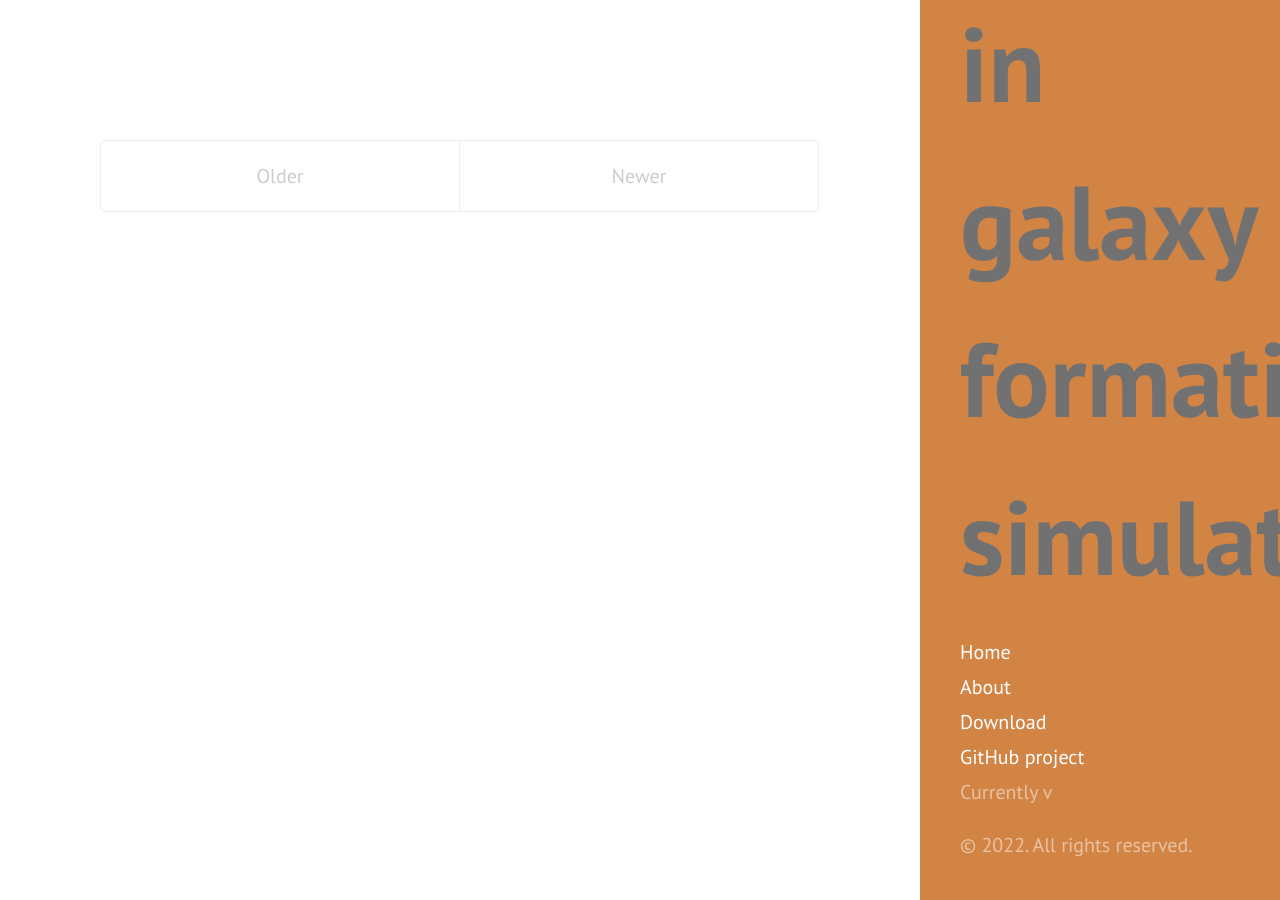
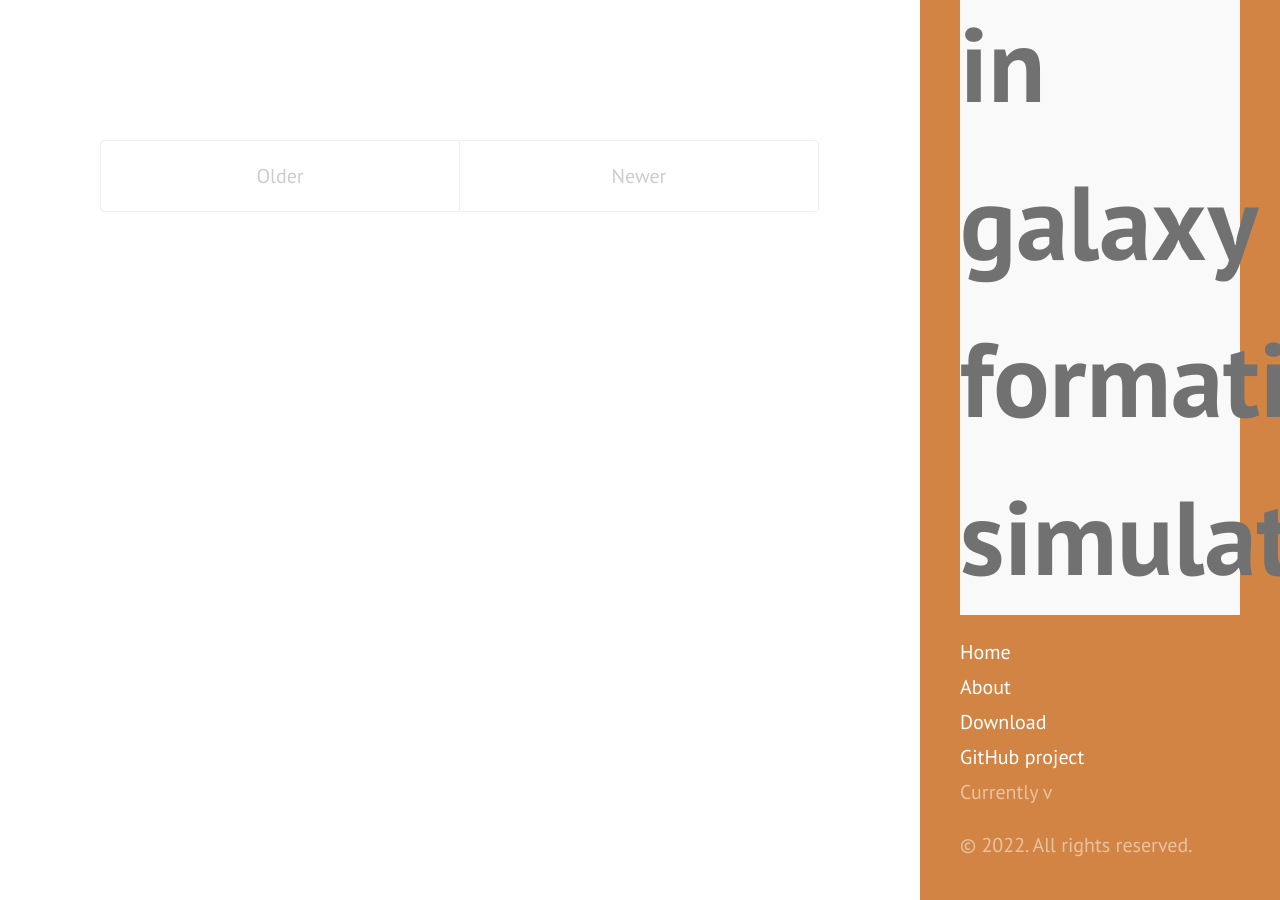
Before and after one commit to prerakgarg07/prerakgarg07.github.io_hyde, a Jekyll site: the page built from index.html, in a window 1280 px wide. Built offline with Jekyll 4.4.1, drawn with Linux system fonts in a browser that asks for light colours; Markdown is read by kramdown in place of the engine named in the settings.

Commit message:
Update poole.css

```diff
--- a/public/css/poole.css
+++ b/public/css/poole.css
@@ -271,6 +271,7 @@ tbody tr:nth-child(odd) th {
   font-size: 5.25rem;
   font-weight: 1000;
   color: #717171;
+  background-color: #f9f9f9;
 }
 
 
```
